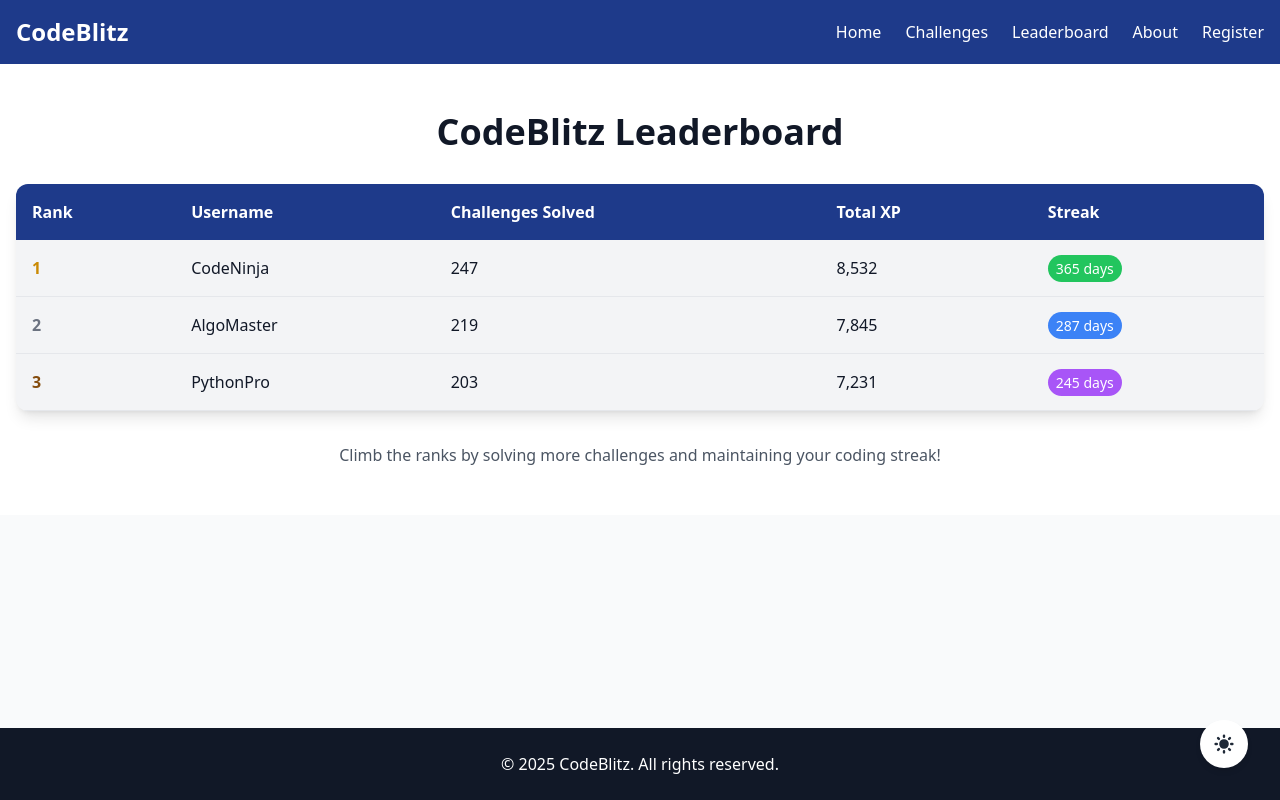
After one commit to Somil2104/CODEBLITZ, a Flask app: page /leaderboard in a window 1280 px wide. The commit adds this page. Run offline with Flask 3, Linux system fonts and the light colour scheme; some libraries are stand-ins or nearby versions.

Commit message:
Added LeaderBoard Section (Static)

```diff
--- a/app.py
+++ b/app.py
@@ -404,6 +404,10 @@ def submit_solution(challenge_id):
             'error': f"Server error: {str(e)}"
         }), 500
 
+@app.route('/leaderboard')
+def leaderboard():
+    return render_template('leaderboard.html')
+
 @app.route('/about')
 def about():
     return render_template('about.html')
--- a/requirements.txt
+++ b/requirements.txt
@@ -2,7 +2,7 @@ gunicorn==20.1.0
 Flask==3.1.0
 Flask-SQLAlchemy==3.1.1
 Flask-Bcrypt==1.0.1
-Werkzeug==2.3.0
+Werkzeug
 itsdangerous==2.2.0
 Jinja2==3.1.04
 MarkupSafe==2.1.5
--- a/templates/layout.html
+++ b/templates/layout.html
@@ -78,7 +78,7 @@
                 <ul class="flex space-x-6 items-center">
                     <li><a href="/" class="hover:text-yellow-400 transition">Home</a></li>
                     <li><a href="/challenges" class="hover:text-yellow-400 transition">Challenges</a></li>
-                    <li><a href="#leaderboard" class="hover:text-yellow-400 transition">Leaderboard</a></li>
+                    <li><a href="/leaderboard" class="hover:text-yellow-400 transition">Leaderboard</a></li>
                     <li><a href="/about" class="hover:text-yellow-400 transition">About</a></li>
                     {% if 'user_id' in session %}
                         <li><a href="/profile" class="hover:text-yellow-400">Profile</a></li>
--- /dev/null
+++ b/templates/leaderboard.html
@@ -0,0 +1,74 @@
+{% extends "layout.html" %}
+
+{%block body%}
+<section class="py-12 bg-white dark:bg-dark-secondary transition-colors duration-300">
+    <div class="container mx-auto px-4">
+        <h1 class="text-4xl font-bold mb-8 text-center text-gray-900 dark:text-gray-100">CodeBlitz Leaderboard</h1>
+
+        <div class="bg-gray-100 dark:bg-dark-accent rounded-xl shadow-lg overflow-hidden">
+            <table class="w-full text-left">
+                <thead class="bg-blue-900 dark:bg-gray-800 text-white">
+                    <tr>
+                        <th class="p-4 font-semibold">Rank</th>
+                        <th class="p-4 font-semibold">Username</th>
+                        <th class="p-4 font-semibold">Challenges Solved</th>
+                        <th class="p-4 font-semibold">Total XP</th>
+                        <th class="p-4 font-semibold">Streak</th>
+                    </tr>
+                </thead>
+                <tbody>
+                    <tr
+                        class="border-b border-gray-200 dark:border-gray-700 hover:bg-gray-50 dark:hover:bg-gray-700 transition-colors">
+                        <td class="p-4 font-bold text-yellow-600">1</td>
+                        <td class="p-4">CodeNinja</td>
+                        <td class="p-4">247</td>
+                        <td class="p-4">8,532</td>
+                        <td class="p-4">
+                            <span class="bg-green-500 text-white px-2 py-1 rounded-full text-sm">365 days</span>
+                        </td>
+                    </tr>
+                    <tr
+                        class="border-b border-gray-200 dark:border-gray-700 hover:bg-gray-50 dark:hover:bg-gray-700 transition-colors">
+                        <td class="p-4 font-bold text-gray-500">2</td>
+                        <td class="p-4">AlgoMaster</td>
+                        <td class="p-4">219</td>
+                        <td class="p-4">7,845</td>
+                        <td class="p-4">
+                            <span class="bg-blue-500 text-white px-2 py-1 rounded-full text-sm">287 days</span>
+                        </td>
+                    </tr>
+                    <tr
+                        class="border-b border-gray-200 dark:border-gray-700 hover:bg-gray-50 dark:hover:bg-gray-700 transition-colors">
+                        <td class="p-4 font-bold text-yellow-800">3</td>
+                        <td class="p-4">PythonPro</td>
+                        <td class="p-4">203</td>
+                        <td class="p-4">7,231</td>
+                        <td class="p-4">
+                            <span class="bg-purple-500 text-white px-2 py-1 rounded-full text-sm">245 days</span>
+                        </td>
+                    </tr>
+                    {% for user in users %}
+                    <tr
+                        class="border-b border-gray-200 dark:border-gray-700 hover:bg-gray-50 dark:hover:bg-gray-700 transition-colors">
+                        <td class="p-4">{{ loop.index + 3 }}</td>
+                        <td class="p-4">{{ user.username }}</td>
+                        <td class="p-4">{{ user.challenges_solved }}</td>
+                        <td class="p-4">{{ user.total_xp }}</td>
+                        <td class="p-4">
+                            <span class="bg-gray-500 text-white px-2 py-1 rounded-full text-sm">{{ user.streak }}
+                                days</span>
+                        </td>
+                    </tr>
+                    {% endfor %}
+                </tbody>
+            </table>
+        </div>
+
+        <div class="mt-8 text-center">
+            <p class="text-gray-600 dark:text-gray-400">
+                Climb the ranks by solving more challenges and maintaining your coding streak!
+            </p>
+        </div>
+    </div>
+</section>
+{% endblock %}
```
Also changed, not shown: instance/users.db.
